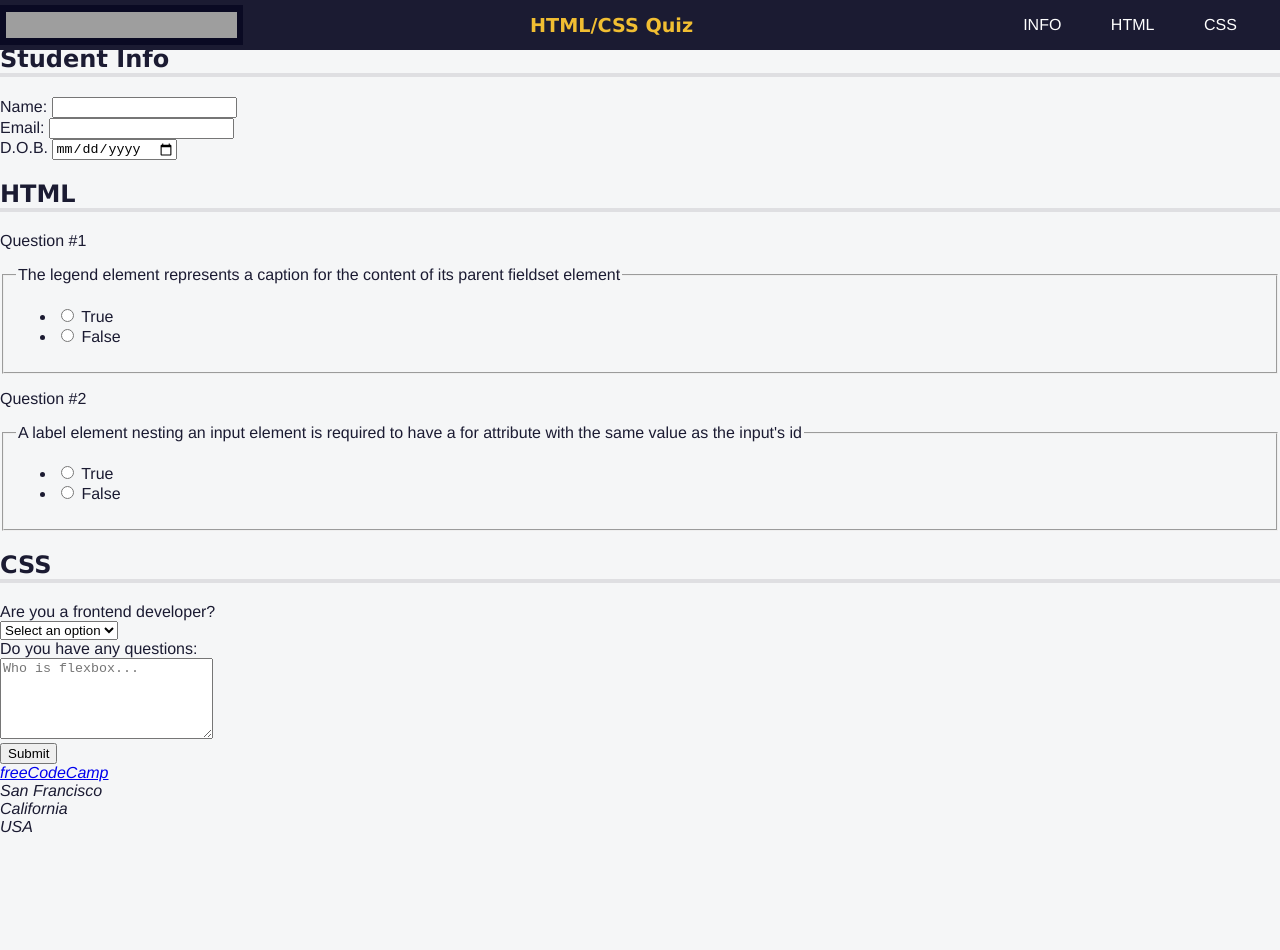
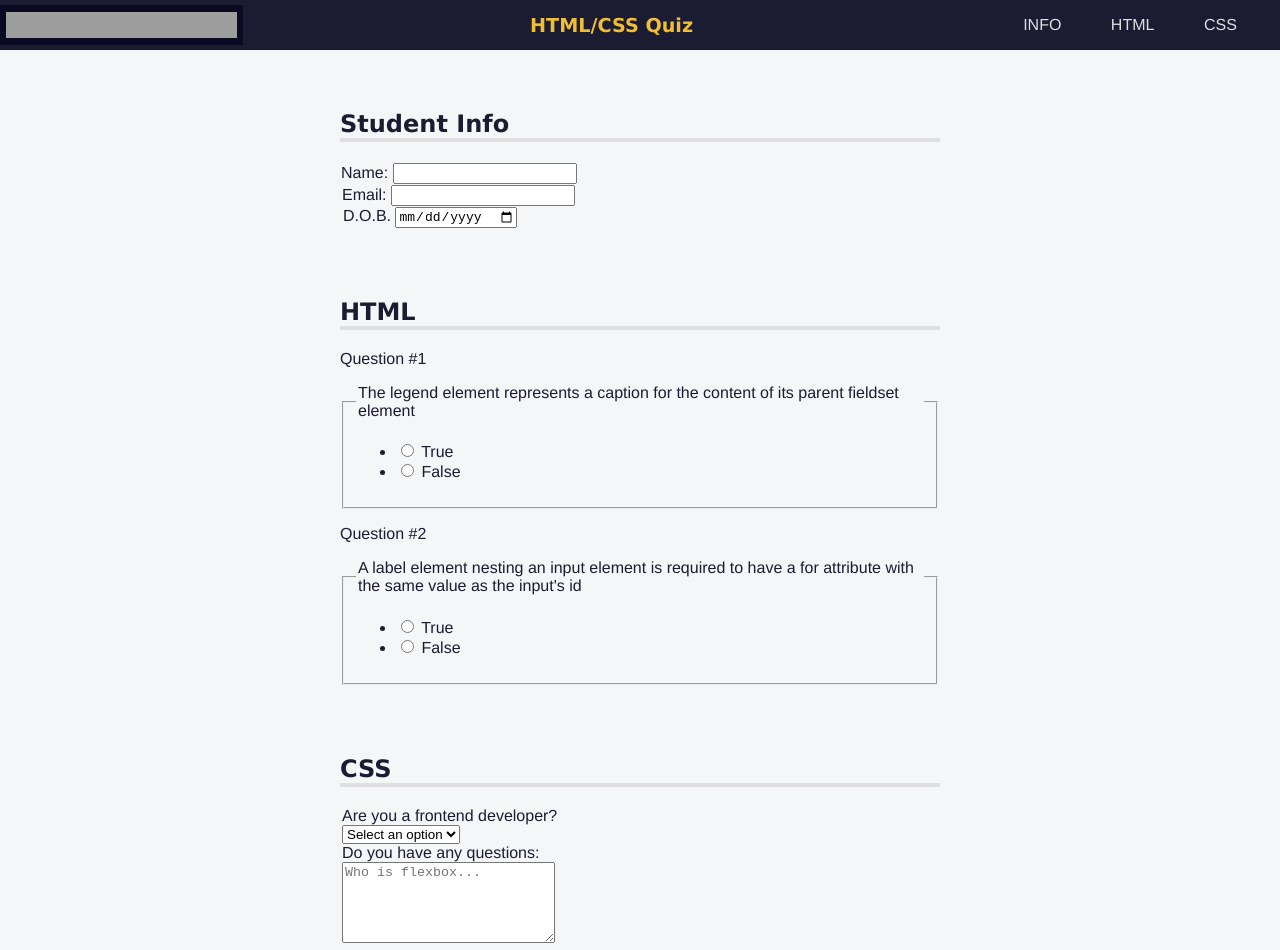
Before and after one commit to Yinkusadel/09-fcc-quiz, a website: page index.html in a window 1280 px wide. Shown: the top 950 px of the page. Before the commit the page ends 836 px from the top, so only its background shows below. Drawn offline with Linux system fonts and the light colour scheme; grey boxes are pictures that could not be loaded.

Commit message:
add complete solution to quiz project

```diff
--- a/styles.css
+++ b/styles.css
@@ -8,7 +8,7 @@ body {
   #logo {
     width: max(100px, 18vw);
     background-color:#0a0a23;
-    aspect-ratio:35 / 4;
+    aspect-ratio: 35 / 4;
     padding :0.4rem;
   }
 
@@ -49,12 +49,15 @@ body {
     font-family:Verdana ,Tahoma;
   }
 
-  h2{
-    border-bottom:4px solid #dfdfe2;
+  h2 {
+    border-bottom: 4px solid #dfdfe2;
+    margin-top:0px;
+    padding-top:60px;
+
   }
 
   .sr-only{
-    position: absolute;
+  position: absolute;
   width: 1px;
   height: 1px;
   padding: 0;
@@ -69,23 +72,46 @@ body {
     content: "Question #";
   }
 
-  nav li{
+  nav > ul > li {
     color: #dfdfe2;
-  margin: 0 0.2rem;
-  padding: 0.2rem;
-  display: block;
+    margin: 0 0.2rem;
+    padding: 0.2rem;
+    display: block;
   }
 
-  li> a{color:white;contrast:(7/1);
-    text-decoration:none;
+  li > a {
+    color: inherit;
+    text-decoration: none;
   }
 
-  nav li:hover{
-    background-color:#dfdfe2;
-    color :#1b1b32;
-    cursor :pointer;
+  nav > ul > li:hover {
+    background-color: #dfdfe2;
+    color: #1b1b32;
+    cursor: pointer;
   }
 
   main{
-    padding-top:25px;
+    padding-top:50px;
   }
+
+  section {
+    width :80%;
+    margin-top:0;
+    margin-right:auto;
+    margin-bottom:10px;
+    margin-left:auto;
+    max-width:600px;
+  }
+
+  .info{
+    padding:1px 0 0 1px;
+  }
+
+  .formrow{
+    margin:1px;
+    padding:0 1px;
+  }
+
+  input{
+    font-size:13px;
+  }
```
Also changed, not shown: index.html (+1 -1 lines).
